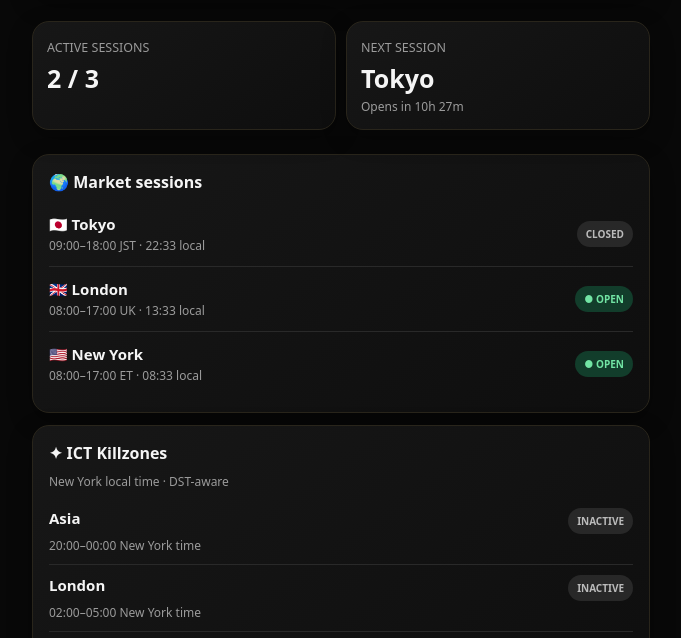
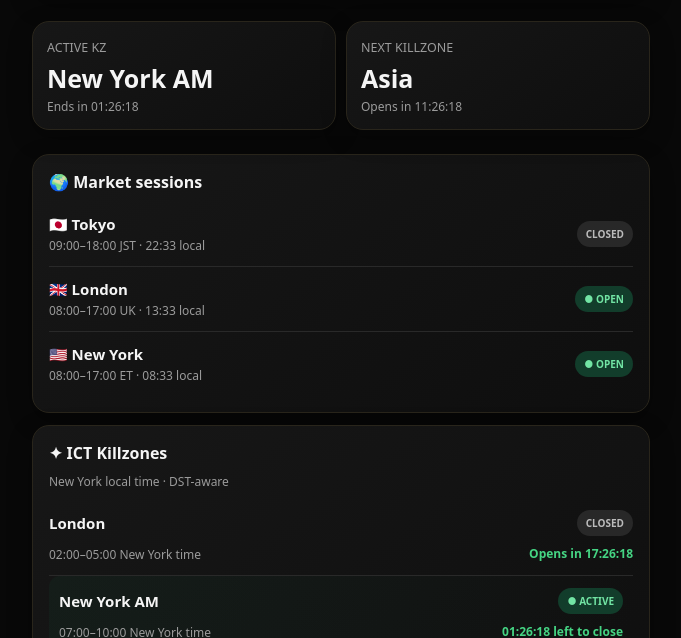
Before and after one commit to ole-kena/sigma-session, a plain HTML site: page index.html in a window 1280 px wide. Shown: the part 314-952 px from the top of the page, without its empty margins (299-980 px from the left). Drawn offline with Linux system fonts and the light colour scheme.

Commit message:
Add files via upload

```diff
--- a/index.html
+++ b/index.html
@@ -22,7 +22,7 @@ button{background:#1b1b1b;color:#eee;border:1px solid #393329;border-radius:11px
 .stats{display:grid;grid-template-columns:1fr 1fr;gap:10px}.stat{padding:14px}.stat small{color:var(--muted)}.stat strong{display:block;font-size:25px;margin-top:5px}
 h2{font-size:16px;margin:0 0 9px}.row{display:flex;justify-content:space-between;align-items:center;gap:12px;padding:12px 0;border-bottom:1px solid #292929}.row:last-child{border:0}
 .sub{font-size:12px;color:var(--muted);margin-top:3px}.status{font-size:10px;font-weight:800;border-radius:20px;padding:6px 9px;background:#282828;color:#bbb;white-space:nowrap}.open{background:#123d2b;color:#72e4a4}
-.krow{padding:10px 0;border-bottom:1px solid #292929}.krow:last-child{border:0}.khead{display:flex;justify-content:space-between;gap:10px}
+.krow{padding:12px 0;border-bottom:1px solid #292929}.krow:last-child{border:0}.khead{display:flex;justify-content:space-between;align-items:center;gap:10px}.kmeta{display:flex;justify-content:space-between;align-items:center;gap:10px;margin-top:7px}.kcount{font-size:12px;font-weight:800;color:var(--green);font-variant-numeric:tabular-nums;white-space:nowrap}.kbar{height:7px;background:#303030;border-radius:20px;overflow:hidden;margin-top:10px}.kfill{height:100%;width:0;background:linear-gradient(90deg,#45d483,#a8f2c5);border-radius:20px;transition:width .45s linear}.krow.active-kz{padding-left:10px;padding-right:10px;border-radius:11px;background:linear-gradient(90deg,#123d2b33,transparent)}
 .tools{display:flex;gap:8px;flex-wrap:wrap}.tools button{flex:1}.foot{text-align:center;padding:22px 5px 5px;color:var(--muted);font-size:11px;letter-spacing:1px}.foot b{color:var(--gold)}
 select{background:#1b1b1b;color:white;border:1px solid #393329;border-radius:9px;padding:9px}
 @media(min-width:520px){.two{display:grid;grid-template-columns:1fr 1fr;gap:10px}.two .panel{margin:0}}
@@ -32,8 +32,8 @@ select{background:#1b1b1b;color:white;border:1px solid #393329;border-radius:9px
 <header><div><div class="brand">SIGMA SYSTEMS</div><div class="name">SIGMA <span class="gold">SESSION</span></div></div><button id="install" hidden>Install app</button></header>
 <section class="panel clockbox"><div class="label" id="location">YOUR LOCAL TIME</div><div id="clock">--:--:--</div><div id="date">Loading…</div><div class="chips"><span class="chip" id="tz">LOCAL TIME</span><span class="chip">LIVE</span></div></section>
 <section class="stats">
-<div class="panel stat"><small>ACTIVE SESSIONS</small><strong id="active">—</strong></div>
-<div class="panel stat"><small>NEXT SESSION</small><strong id="next">—</strong><div class="sub" id="countdown"></div></div>
+<div class="panel stat"><small>ACTIVE KZ</small><strong id="active">—</strong><div class="sub" id="activeDetail">No active killzone</div></div>
+<div class="panel stat"><small>NEXT KILLZONE</small><strong id="next">—</strong><div class="sub" id="countdown">—</div></div>
 </section>
 <section class="panel"><h2>🌍 Market sessions</h2><div id="sessions"></div></section>
 <section class="panel"><h2>✦ ICT Killzones</h2><div class="sub" style="margin-bottom:8px">New York local time · DST-aware</div><div id="killzones"></div></section>
@@ -51,29 +51,90 @@ function parts(d,z){let a=new Intl.DateTimeFormat("en-GB",{timeZone:z,hour:"2-di
 function mins(d,z){let p=parts(d,z);return +p.hour*60 + +p.minute}
 function time(d,z){return new Intl.DateTimeFormat("en-GB",{timeZone:z,hour:"2-digit",minute:"2-digit",hour12:fmt==="12"}).format(d)}
 function active(m,s,e){return m>=s*60&&m<e*60}
+function duration(ms){
+ let total=Math.max(0,Math.floor(ms/1000));
+ let h=Math.floor(total/3600),m=Math.floor((total%3600)/60),s=total%60;
+ return `${String(h).padStart(2,"0")}:${String(m).padStart(2,"0")}:${String(s).padStart(2,"0")}`;
+}
+function nyDateParts(date){
+ let p=new Intl.DateTimeFormat("en-US",{timeZone:"America/New_York",year:"numeric",month:"numeric",day:"numeric"}).formatToParts(date),o={};
+ p.forEach(x=>o[x.type]=Number(x.value));return o;
+}
+function nyWallTime(y,mo,d,h){
+ // Resolve a New York wall-clock time to a real instant, respecting EST/EDT.
+ const target=Date.UTC(y,mo-1,d,h,0,0);let guess=target;
+ for(let i=0;i<5;i++){
+  let p=new Intl.DateTimeFormat("en-US",{timeZone:"America/New_York",year:"numeric",month:"numeric",day:"numeric",hour:"numeric",minute:"numeric",second:"numeric",hourCycle:"h23"}).formatToParts(new Date(guess)),o={};
+  p.forEach(x=>o[x.type]=Number(x.value));
+  const represented=Date.UTC(o.year,o.month-1,o.day,o.hour,o.minute,o.second);
+  guess+=target-represented;
+ }
+ return new Date(guess);
+}
+function getKillzoneWindows(now){
+ const today=nyDateParts(now),base=new Date(Date.UTC(today.year,today.month-1,today.day)),all=[];
+ for(let offset=-1;offset<=3;offset++){
+  const day=new Date(base);day.setUTCDate(day.getUTCDate()+offset);
+  const y=day.getUTCFullYear(),mo=day.getUTCMonth()+1,d=day.getUTCDate();
+  for(const k of kills){
+   const start=nyWallTime(y,mo,d,k.start);
+   const endDay=new Date(day);
+   if(k.end>=24)endDay.setUTCDate(endDay.getUTCDate()+1);
+   const endHour=k.end>=24?k.end-24:k.end;
+   const end=nyWallTime(endDay.getUTCFullYear(),endDay.getUTCMonth()+1,endDay.getUTCDate(),endHour);
+   all.push({name:k.name,start,end,dayKey:`${y}-${String(mo).padStart(2,"0")}-${String(d).padStart(2,"0")}`});
+  }
+ }
+ return all.sort((a,b)=>a.start-b.start);
+}
 function render(){
  let now=new Date(),localZone=Intl.DateTimeFormat().resolvedOptions().timeZone||"UTC";
  $("clock").textContent=new Intl.DateTimeFormat("en-GB",{hour:"2-digit",minute:"2-digit",second:"2-digit",hour12:fmt==="12"}).format(now);
  $("date").textContent=new Intl.DateTimeFormat("en-GB",{weekday:"long",day:"numeric",month:"long",year:"numeric"}).format(now);
  $("location").textContent=localZone.replaceAll("_"," ").toUpperCase();
  $("tz").textContent="UTC"+(new Intl.DateTimeFormat("en",{timeZoneName:"shortOffset"}).formatToParts(now).find(p=>p.type==="timeZoneName")?.value.replace("GMT","")||"");
- let count=0,next=null,soon=1e9;
+
+ // Keep the original Tokyo/London/New York market-session section intact.
  $("sessions").innerHTML=zones.map(s=>{
-  let m=mins(now,s.zone),on=active(m,s.start,s.end);if(on)count++;
-  let delta=on?(s.end*60-m):(s.start*60-m+1440)%1440;
-  if(!on&&delta<soon){soon=delta;next=s.name}
-  return `<div class="row"><div><b>${s.flag} ${s.name}</b><div class="sub">${s.label} · ${time(now,s.zone)} local</div></div><span class="status ${on?"open":""}">${on?"● OPEN":"CLOSED"}</span></div>`
+  let m=mins(now,s.zone),on=active(m,s.start,s.end);
+  return `<div class="row"><div><b>${s.flag} ${s.name}</b><div class="sub">${s.label} · ${time(now,s.zone)} local</div></div><span class="status ${on?"open":""}">${on?"● OPEN":"CLOSED"}</span></div>`;
  }).join("");
- $("active").textContent=count+" / 3";
- $("next").textContent=next||"—";
- $("countdown").textContent=next?`Opens in ${Math.floor(soon/60)}h ${soon%60}m`:"All sessions open";
- let ny=mins(now,"America/New_York");
- $("killzones").innerHTML=kills.map(k=>{
-  let on=k.start===20?ny>=1200:active(ny,k.start,k.end);
-  return `<div class="krow"><div class="khead"><b>${k.name}</b><span class="status ${on?"open":""}">${on?"● ACTIVE":"INACTIVE"}</span></div><div class="sub">${String(k.start%24).padStart(2,"0")}:00–${String(k.end%24).padStart(2,"0")}:00 New York time</div></div>`
+
+ // Active and next Killzone are calculated from New York local time (DST-aware).
+ const windows=getKillzoneWindows(now);
+ const activeKz=windows.find(w=>now>=w.start&&now<w.end);
+ const nextKz=windows.find(w=>w.start>now);
+ $("active").textContent=activeKz?activeKz.name:"—";
+ $("activeDetail").textContent=activeKz?`Ends in ${duration(activeKz.end-now)}`:"No active killzone";
+ $("next").textContent=nextKz?nextKz.name:"—";
+ $("countdown").textContent=nextKz?`Opens in ${duration(nextKz.start-now)}`:"No upcoming killzone";
+
+ // Show today's three Killzones. Before opening, count down to open;
+ // while active, show time to close and an animated elapsed-time bar.
+ const nyToday=nyDateParts(now);
+ const todayKey=`${nyToday.year}-${String(nyToday.month).padStart(2,"0")}-${String(nyToday.day).padStart(2,"0")}`;
+ const todayWindows=windows.filter(w=>w.dayKey===todayKey);
+ $("killzones").innerHTML=todayWindows.map(w=>{
+  const on=now>=w.start&&now<w.end;
+  const upcoming=w.start>now;
+  const progress=on?Math.max(0,Math.min(100,(now-w.start)/(w.end-w.start)*100)):0;
+  let countdownText="";
+  if(on) countdownText=`${duration(w.end-now)} left to close`;
+  else if(upcoming) countdownText=`Opens in ${duration(w.start-now)}`;
+  else {
+   const tomorrow=windows.find(x=>x.name===w.name&&x.start>now&&x.dayKey!==todayKey);
+   countdownText=tomorrow?`Opens in ${duration(tomorrow.start-now)}`:"Closed";
+  }
+  const statusText=on?"● ACTIVE":upcoming?"UPCOMING":"CLOSED";
+  return `<div class="krow ${on?"active-kz":""}">
+   <div class="khead"><b>${w.name}</b><span class="status ${on?"open":""}">${statusText}</span></div>
+   <div class="kmeta"><span class="sub">${time(w.start,"America/New_York")}–${time(w.end,"America/New_York")} New York time</span><span class="kcount">${countdownText}</span></div>
+   ${on?`<div class="kbar"><div class="kfill" style="width:${progress}%"></div></div><div class="kmeta"><span class="sub">${Math.floor(progress)}% elapsed</span><span class="sub">${Math.ceil(100-progress)}% remaining</span></div>`:""}
+  </div>`;
  }).join("");
- if(alerts&&Notification.permission==="granted"){
-  let key=now.toISOString().slice(0,10)+"-"+now.getUTCHours()+"-"+now.getUTCMinutes();
+
+ if(alerts&&"Notification"in window&&Notification.permission==="granted"){
+  const key=now.toISOString().slice(0,10)+"-"+now.getUTCHours()+"-"+now.getUTCMinutes();
   zones.forEach(s=>{let m=mins(now,s.zone);if(m===s.start*60&&lastAlert!==key+s.name){new Notification("Sigma Session",{body:s.name+" session is now open."});lastAlert=key+s.name}});
  }
 }
--- a/sw.js
+++ b/sw.js
@@ -1 +1 @@
-const CACHE='sigma-session-v1';const ASSETS=['./','./index.html','./manifest.webmanifest','./icon-192.png','./icon-512.png'];self.addEventListener('install',e=>e.waitUntil(caches.open(CACHE).then(c=>c.addAll(ASSETS))));self.addEventListener('activate',e=>e.waitUntil(caches.keys().then(keys=>Promise.all(keys.filter(k=>k!==CACHE).map(k=>caches.delete(k))))));self.addEventListener('fetch',e=>{if(e.request.method==='GET')e.respondWith(caches.match(e.request).then(r=>r||fetch(e.request).catch(()=>caches.match('./index.html'))))});
+const CACHE='sigma-session-v2';const ASSETS=['./','./index.html','./manifest.webmanifest','./icon-192.png','./icon-512.png'];self.addEventListener('install',e=>e.waitUntil(caches.open(CACHE).then(c=>c.addAll(ASSETS))));self.addEventListener('activate',e=>e.waitUntil(caches.keys().then(keys=>Promise.all(keys.filter(k=>k!==CACHE).map(k=>caches.delete(k))))));self.addEventListener('fetch',e=>{if(e.request.method==='GET')e.respondWith(caches.match(e.request).then(r=>r||fetch(e.request).catch(()=>caches.match('./index.html'))))});
```
Also changed, not shown: README.txt.
